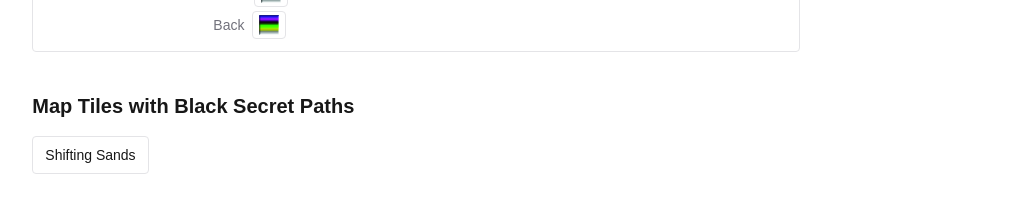
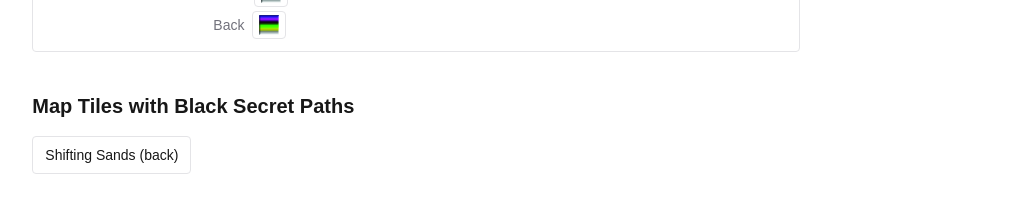
Before and after one commit to krawaller/dragonsdown, a Next.js app: page /magic/black in a window 1280 px wide. Shown: the part 1220-1438 px from the top of the page, without its empty margins (125-1154 px from the left). Built offline with nearby package versions, Linux system fonts and the light colour scheme.

Commit message:
Link magic color pages to map-tiles page with correct tile and side selected

```diff
--- a/src/app/magic/[type]/page.tsx
+++ b/src/app/magic/[type]/page.tsx
@@ -56,7 +56,7 @@ export default async function MagicTypePage({
 
   const tilesWithColorPaths = getTilesWithColorPaths(
     type.id,
-    mapTiles as Array<{ name: string }>,
+    mapTiles as Array<{ name: string; terrain: string }>,
     mapTileConnections,
   );
 
@@ -103,15 +103,23 @@ export default async function MagicTypePage({
             Map Tiles with {colorLabel} Secret Paths
           </h2>
           <div className="flex flex-wrap gap-2">
-            {tilesWithColorPaths.map((tile) => (
-              <Link
-                key={tile.name}
-                href={`/all-map-tiles#${tile.name}`}
-                className="rounded border border-zinc-200 dark:border-zinc-800 px-3 py-2 text-sm hover:bg-zinc-50 dark:hover:bg-zinc-900 transition-colors"
-              >
-                {tile.name}
-              </Link>
-            ))}
+            {tilesWithColorPaths.map((tile) => {
+              const params = new URLSearchParams({
+                terrain: tile.terrain,
+                tile: tile.name,
+                side: tile.side ?? "front",
+              });
+              return (
+                <Link
+                  key={`${tile.name}-${tile.side}`}
+                  href={`/map-tiles?${params.toString()}`}
+                  className="rounded border border-zinc-200 dark:border-zinc-800 px-3 py-2 text-sm hover:bg-zinc-50 dark:hover:bg-zinc-900 transition-colors"
+                >
+                  {tile.name}
+                  {tile.frontHasColor && tile.backHasColor ? null : tile.backHasColor ? " (back)" : " (front)"}
+                </Link>
+              );
+            })}
           </div>
         </section>
       )}
@@ -380,22 +388,43 @@ function MagicIcon({ icon, label }: { icon?: string; label: string }) {
 
 function getTilesWithColorPaths(
   colorId: string,
-  mapTiles: Array<{ name: string }>,
+  mapTiles: Array<{ name: string; terrain: string }>,
   connections: Record<string, { front: { paths: unknown[] }; back: { paths: unknown[] } }>,
-): Array<{ name: string }> {
-  const tilesWithColor = new Set<string>();
+): Array<{ name: string; terrain: string; side?: string; frontHasColor: boolean; backHasColor: boolean }> {
+  const tilesWithColor: Array<{
+    name: string;
+    terrain: string;
+    side?: string;
+    frontHasColor: boolean;
+    backHasColor: boolean;
+  }> = [];
+  const processedTiles = new Set<string>();
 
-  for (const [tileName, tileConnections] of Object.entries(connections)) {
-    const hasColorPath =
-      hasColorInPaths(tileConnections.front?.paths, colorId) ||
-      hasColorInPaths(tileConnections.back?.paths, colorId);
+  for (const tile of mapTiles) {
+    if (processedTiles.has(tile.name)) continue;
+    processedTiles.add(tile.name);
 
-    if (hasColorPath) {
-      tilesWithColor.add(tileName);
+    const tileConnections = connections[tile.name];
+    if (!tileConnections) continue;
+
+    const frontHasColor = hasColorInPaths(tileConnections.front?.paths, colorId);
+    const backHasColor = hasColorInPaths(tileConnections.back?.paths, colorId);
+
+    if (frontHasColor || backHasColor) {
+      // If only one side has the color, link to that side
+      const side = frontHasColor && !backHasColor ? "front" : backHasColor && !frontHasColor ? "back" : "front";
+
+      tilesWithColor.push({
+        name: tile.name,
+        terrain: tile.terrain,
+        side,
+        frontHasColor,
+        backHasColor,
+      });
     }
   }
 
-  return mapTiles.filter((tile) => tilesWithColor.has(tile.name));
+  return tilesWithColor;
 }
 
 function hasColorInPaths(paths: unknown[] | undefined, colorId: string): boolean {
```
